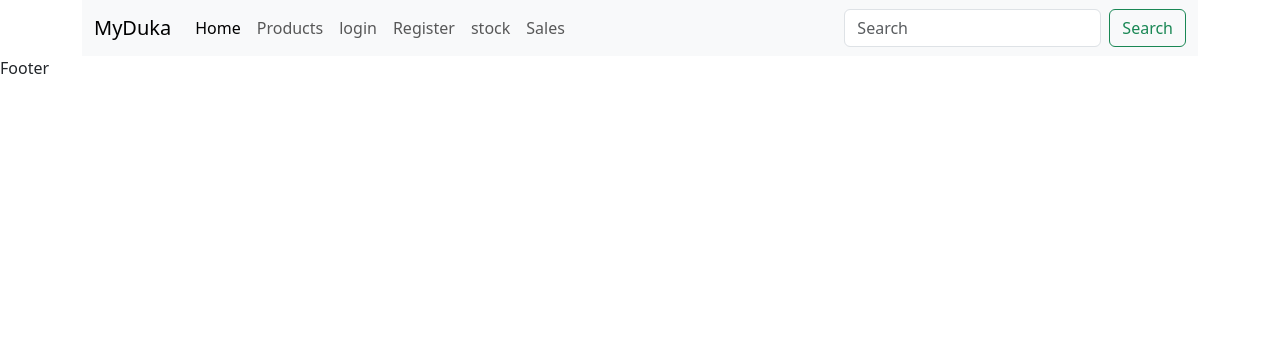
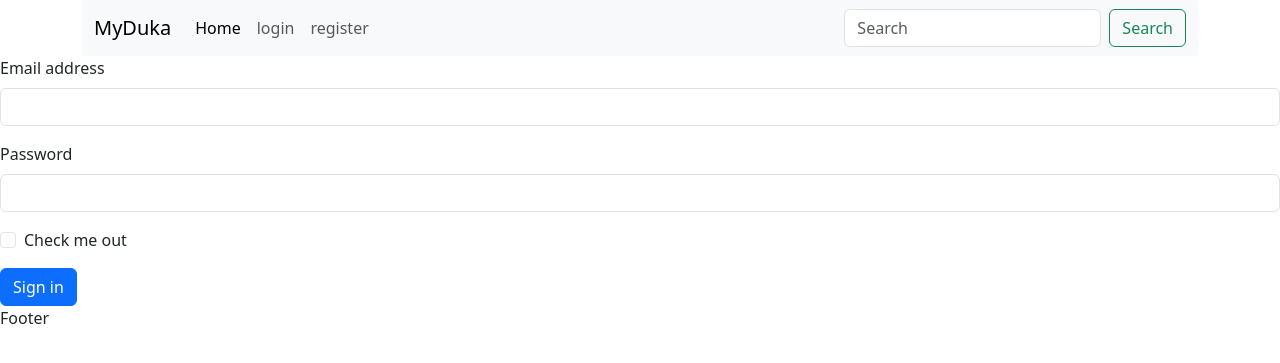
Before and after one commit to hillockmakori97-hue/my_duka, a Flask app: page /login in a window 1280 px wide. Shown: the top 363 px of the page. Run offline with Flask 3, Linux system fonts and the light colour scheme; some libraries are stand-ins or nearby versions.

Commit message:
login.....

```diff
--- a/database.py
+++ b/database.py
@@ -129,5 +129,7 @@ def check_user_exists(email):
 def create_user(user_details):
     curr.execute('insert into users(full_name,email,phone_number,password)values(%s,%s,%s,%s)',user_details)
     conn.commit()
+
+
 # class horse 2
 #
--- /dev/null
+++ b/ls.py
@@ -0,0 +1,2 @@
+values=[ i for i in range(50,201) if i%2==0 ]
+print(values)
--- a/main.py
+++ b/main.py
@@ -1,8 +1,8 @@
-from flask import Flask,render_template,request,redirect,url_for,flash
-from database import view_table,insert_products,insert_sales,insert_stock,check_remaining_stock,check_user_exists,create_user
+from flask import Flask,render_template,request,redirect,url_for,flash,session
+from database import view_table,insert_products,insert_sales,insert_stock,check_remaining_stock,check_user_exists,create_user,sales_per_day,sales_per_product,profit_per_product,profit_per_day
 from flask_bcrypt import Bcrypt
 import os
-
+from functools import wraps
 app= Flask(__name__)
 # bcrypt instance with flask app
 bcrypt=Bcrypt(app)
@@ -13,7 +13,17 @@ def home():
     number=100
     return render_template('index.html',value = number)
 
+def login_required(f):
+    @wraps(f)
+    def protected(*args,**kwargs):
+        if 'email' not in session:
+            return redirect(url_for('login'))
+        return f(*args,**kwargs)
+    return protected
+
+
 @app.route('/products')
+@login_required
 def products():
    products_data=view_table('products')
    return render_template('products.html',products_data=products_data)
@@ -32,6 +42,7 @@ def add_products():
 
 
 @app.route('/sales')
+@login_required
 def sales():
     sales_data=view_table('sales')
     products=view_table('products')
@@ -39,6 +50,7 @@ def sales():
 
 
 @app.route('/add_sales',methods=['GET','POST'])
+@login_required
 def add_sales():
     if request.method=='POST':
         pid=request.form['product_id']
@@ -55,8 +67,23 @@ def add_sales():
 
 
 
-@app.route('/login')
+@app.route('/login',methods=('GET','POST'))
 def login():
+    if request.method=='POST':
+        email=request.form['email']
+        password=request.form['password']
+        registered_user=check_user_exists(email)
+        if not registered_user:
+            flash('Non Existent user, please register','danger')
+        else:
+            if bcrypt.check_password_hash(registered_user[-1],password):
+                session['email']=email
+                flash('login succes','success')
+                return redirect(url_for('dashboard'))
+            else:
+                flash('incorrect password,try again','danger')
+            # return
+
     return render_template('login.html')
 
 
@@ -84,6 +111,7 @@ def register():
 
 
 @app.route('/stock')
+@login_required
 def stock():
     stock_data=view_table('stock')
     products=view_table('products')
@@ -103,10 +131,34 @@ def add_stock():
 
     return redirect(url_for('stock'))
 
+@app.route('/dashboard')
+def dashboard():
+    product_sales=sales_per_product()
+    product_profit=profit_per_product()
 
+    daily_sales=sales_per_day()
+    daily_profit=profit_per_day()
+
+    product_names= [i[0] for i in product_sales]
+    prod_profit= [ i[1] for i in product_profit]
+    prod_sales=[i[1] for i in product_sales]
+
+
+    dates=[i[0] for i in daily_sales]
+    day_sales=[i[1] for i in daily_sales]
+    day_profit=[i[1] for i in daily_profit]
+
+
+    return render_template('dashboard.html',
+                        product_names=product_names,prod_profit=prod_profit,prod_sales=prod_sales,
+                        dates=dates,day_sales=day_sales,day_profit=day_profit)
 
 @app.route('/index')
 def index():
     return render_template('index.html')
-
+@app.route('/logout')
+def logout():
+    session.pop('email',None)
+    flash('Logged out successfully','success')
+    return redirect(url_for('login'))
 app.run(debug=True)
--- a/templates/base.html
+++ b/templates/base.html
@@ -30,24 +30,35 @@
                     </button>
                     <div class="collapse navbar-collapse" id="navbarSupportedContent">
                         <ul class="navbar-nav me-auto mb-2 mb-lg-0">
+
+                            {% if session.email %}
+                            <li class="nav-item">
+                                <a class="nav-link" href="/products">Products</a>
+                            </li>
+                            <li class="nav-item">
+                                <a href="sales" class="nav-link">sales</a>
+                            </li>
+                            <li class="nav-item">
+                                <a class="nav-link" href="/stock">stock</a>
+                            </li>
+                            <li class="nav-item">
+                                <a href="/dashboard" class="nav-link">Dashboard</a>
+                            </li>
+                            <li class="nav-item">
+                                <a href="/logout" class="nav-link">logout</a>
+                            </li>
+                            {% else %}
                             <li class="nav-item">
                                 <a class="nav-link active" aria-current="page" href="index">Home</a>
                             </li>
                             <li class="nav-item">
-                                <a class="nav-link" href="/products">Products</a>
+                                <a href="/login" class="nav-link">login</a>
                             </li>
                             <li class="nav-item">
-                                <a href="login" class="nav-link">login</a>
+                                <a href="/register" class="nav-link">register</a>
                             </li>
-                            <li class="nav-item">
-                                <a class="nav-link" href="/register">Register</a>
-                            </li>
-                            <li class="nav-item">
-                                <a href="/stock" class="nav-link">stock</a>
-                            </li>
-                            <li class="nav-item">
-                                <a href="/sales" class="nav-link">Sales</a>
-                            </li>
+                            {% endif %}
+
                         </ul>
                         <form class="d-flex" role="search">
                             <input class="form-control me-2" type="search" placeholder="Search" aria-label="Search" />
--- a/templates/login.html
+++ b/templates/login.html
@@ -1 +1,21 @@
 {%extends 'base.html' %}
+{% block content %}
+
+<div>
+    <form action="/login" method="post">
+        <div class="mb-3">
+            <label for="exampleInputEmail1" class="form-label">Email address</label>
+            <input type="email" name="email" class="form-control" id="exampleInputEmail1" aria-describedby="emailHelp">
+        </div>
+        <div class="mb-3">
+            <label for="exampleInputPassword1" class="form-label">Password</label>
+            <input type="password" name="password" class="form-control" id="exampleInputPassword1">
+        </div>
+        <div class="mb-3 form-check">
+            <input type="checkbox" class="form-check-input" id="exampleCheck1">
+            <label class="form-check-label" for="exampleCheck1">Check me out</label>
+        </div>
+        <button type="submit" class="btn btn-primary">Sign in </button>
+    </form>
+</div>
+{% endblock %}
--- a/try.py
+++ b/try.py
@@ -1,3 +1,8 @@
 x=14
 while x>3:
     print("x")
+from flask import Flask
+from functools import wraps
+
+
+apptry=Flask(__name__)
```
Also changed, not shown: templates/dashboard.html (+16 -1 lines), readme.md.
